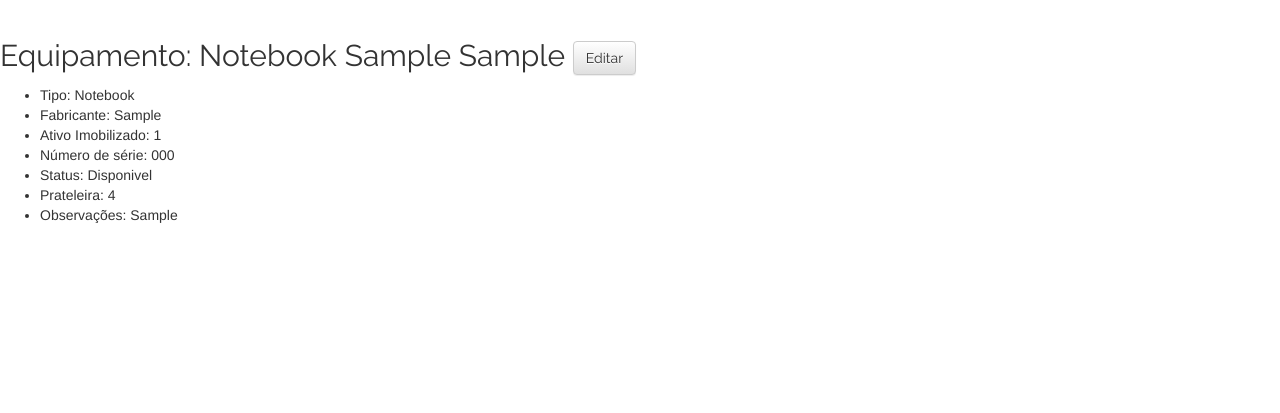
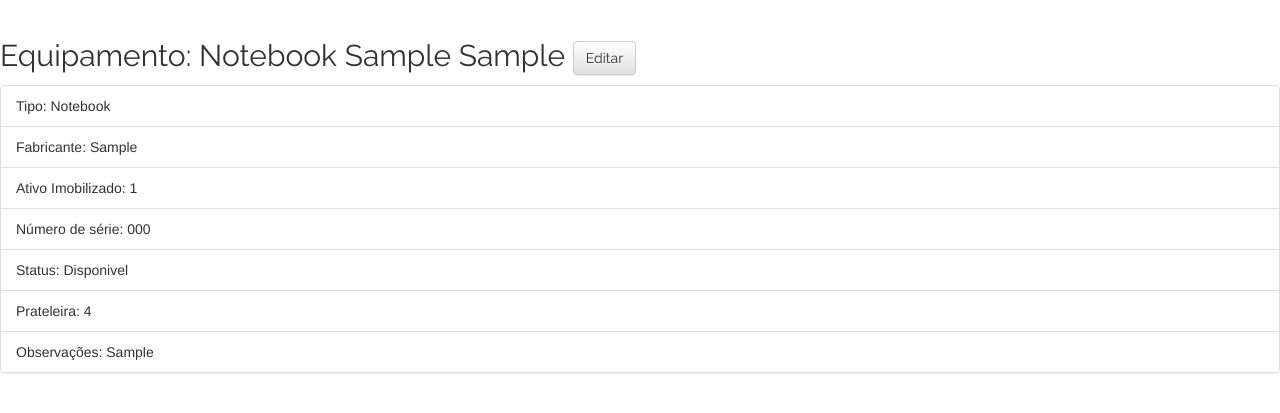
Before and after one commit to rvmoura96/projeto-almoxarifado, a Django app: page /equip/1 in a window 1280 px wide. Shown: the part 51-464 px from the top of the page. Run offline with Django 3.2, Linux system fonts and the light colour scheme; tables that the repository leaves empty hold one stand-in row (values such as "Sample post"); some libraries are stand-ins or nearby versions.

Commit message:
fix equip_detail and item_detail

```diff
--- a/almoxarifado/templates/almoxarifado/equip_detail.html
+++ b/almoxarifado/templates/almoxarifado/equip_detail.html
@@ -3,14 +3,14 @@
 {% block content %}
 <div class="equip">
         <h2>Equipamento: {{ equip.tipo }} {{ equip.fabricante }} {{ equip.modelo }} <a class="btn btn-default" href="{% url 'item_edit' pk=equip.pk %}">Editar</a></h2>
-        <ul>
-            <li>Tipo: {{ equip.tipo }}</li>
-            <li>Fabricante: {{ equip.fabricante }}</li>
-            <li>Ativo Imobilizado: {{ equip.ativo_imobilizado }}</li>
-            <li>Número de série: {{ equip.serial_number }}</li>
-            <li>Status: {{ equip.status }}</li>
-            <li>Prateleira: {{ equip.prateleira }}</li>
-            <li>Observações: {{ equip.observacoes }}</li>
+        <ul class="list-group">
+            <li class="list-group-item">Tipo: {{ equip.tipo }}</li>
+            <li class="list-group-item">Fabricante: {{ equip.fabricante }}</li>
+            <li class="list-group-item">Ativo Imobilizado: {{ equip.ativo_imobilizado }}</li>
+            <li class="list-group-item">Número de série: {{ equip.serial_number }}</li>
+            <li class="list-group-item">Status: {{ equip.status }}</li>
+            <li class="list-group-item">Prateleira: {{ equip.prateleira }}</li>
+            <li class="list-group-item">Observações: {{ equip.observacoes }}</li>
         </ul>
     </div>
 {% endblock %}
```
Also changed, not shown: almoxarifado/templates/almoxarifado/item_detail.html (+6 -6 lines).
